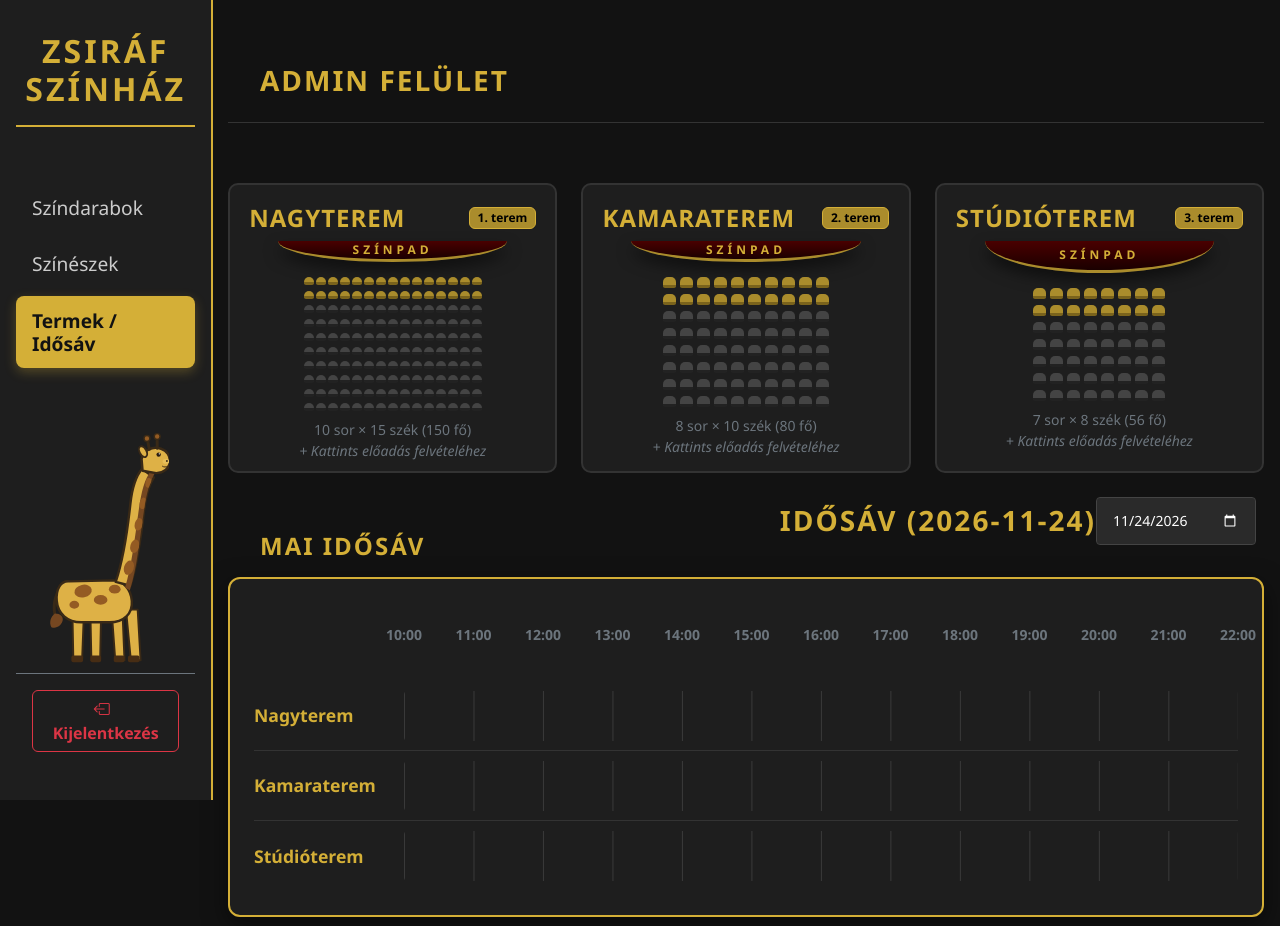
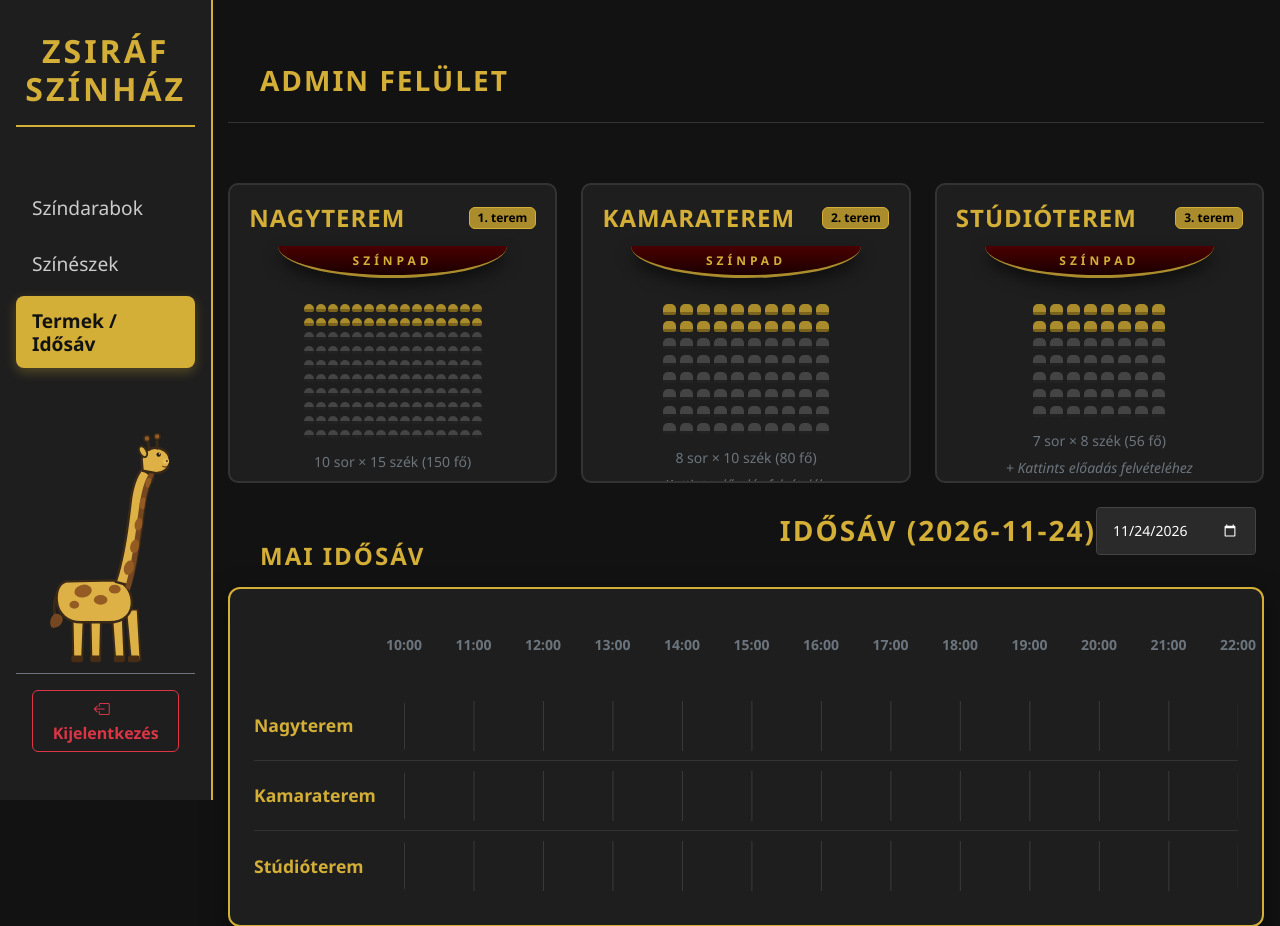
Before and after one commit to imremarci/szinhaz, a Spring Boot app: page /admin in a window 1280 px wide. Shown: the top 926 px of the page. Run offline with Spring Boot 4, Linux system fonts and the light colour scheme; a user stored in the database is signed in; data comes from the database, SQL or seed files in the repository.

Commit message:
Színpad javítása

```diff
--- a/src/main/resources/static/css/style.css
+++ b/src/main/resources/static/css/style.css
@@ -440,27 +440,30 @@ body.auth-body {
 .btn-close-white {
     filter: invert(1) grayscale(100%) brightness(200%);
 }
-/* --- TERMEK ÉS SZÍNPAD KÁRTYÁK --- */
+/* --- /* --- TERMEK ÉS SZÍNPAD KÁRTYÁK --- */
 .room-card {
     border: 2px solid #333;
-    height: 290px;
+    height: 300px;
     background-color: var(--theater-gray);
     cursor: pointer;
     transition: all 0.3s cubic-bezier(0.25, 0.8, 0.25, 1);
     display: flex;
     flex-direction: column;
-    justify-content: space-between;
+    justify-content: flex-start;
     align-items: center;
+    gap: 0.35rem;
     padding: 1.2rem;
     position: relative;
     overflow: hidden;
     border-radius: 10px;
 }
+
 .room-card:hover {
     transform: translateY(-5px);
     border-color: var(--theater-gold);
     box-shadow: 0 10px 25px rgba(212, 175, 55, 0.15);
 }
+
 .room-card h4 {
     color: var(--theater-gold);
     text-transform: uppercase;
@@ -471,6 +474,7 @@ body.auth-body {
 .stage {
     width: 80%;
     height: 32px;
+    flex-shrink: 0;
     background: linear-gradient(180deg, #4a0000 0%, #1a0000 100%);
     color: var(--theater-gold);
     font-size: 0.75rem;
@@ -483,60 +487,9 @@ body.auth-body {
     border-bottom: 3px solid #aa8c2c;
     box-shadow: 0 8px 15px rgba(0,0,0,0.5);
     transition: all 0.4s;
-    margin-bottom: 15px;
-}
-.room-card:hover .stage {
-    background: linear-gradient(180deg, var(--theater-red) 0%, #4a0000 100%);
-    border-bottom-color: var(--theater-gold);
-    box-shadow: 0 10px 20px rgba(212, 175, 55, 0.2);
-    text-shadow: 0 0 8px rgba(212, 175, 55, 0.6);
+    margin-bottom: 1.25rem; /* távolság a nézőtértől */
 }
 
-/* --- TERMEK ÉS SZÍNPAD KÁRTYÁK --- */
-.room-card {
-    border: 2px solid #333;
-    height: 290px;
-    background-color: var(--theater-gray);
-    cursor: pointer;
-    transition: all 0.3s cubic-bezier(0.25, 0.8, 0.25, 1);
-    display: flex;
-    flex-direction: column;
-    justify-content: space-between;
-    align-items: center;
-    padding: 1.2rem;
-    position: relative;
-    overflow: hidden;
-    border-radius: 10px;
-}
-.room-card:hover {
-    transform: translateY(-5px);
-    border-color: var(--theater-gold);
-    box-shadow: 0 10px 25px rgba(212, 175, 55, 0.15);
-}
-.room-card h4 {
-    color: var(--theater-gold);
-    text-transform: uppercase;
-    letter-spacing: 1px;
-}
-
-/* Színpad elem */
-.stage {
-    width: 80%;
-    height: 32px;
-    background: linear-gradient(180deg, #4a0000 0%, #1a0000 100%);
-    color: var(--theater-gold);
-    font-size: 0.75rem;
-    font-weight: bold;
-    letter-spacing: 4px;
-    display: flex;
-    align-items: center;
-    justify-content: center;
-    border-radius: 0 0 50% 50% / 0 0 100% 100%;
-    border-bottom: 3px solid #aa8c2c;
-    box-shadow: 0 8px 15px rgba(0,0,0,0.5);
-    transition: all 0.4s;
-    margin-bottom: 15px;
-}
 .room-card:hover .stage {
     background: linear-gradient(180deg, var(--theater-red) 0%, #4a0000 100%);
     border-bottom-color: var(--theater-gold);
@@ -550,6 +503,8 @@ body.auth-body {
     flex-direction: column;
     gap: 6px;
     align-items: center;
+    justify-content: center;
+    margin: 0 auto;
 }
 .seat-row {
     display: flex;
@@ -957,6 +912,8 @@ body.auth-body {
     display: flex;
     flex-direction: column;
     align-items: center;
+    justify-content: center;
+    gap: 1.5rem;
     overflow-x: auto;
 }
 
@@ -976,7 +933,7 @@ body.auth-body {
     border-radius: 0 0 50px 50px;
     border-bottom: 3px solid var(--theater-gold);
     box-shadow: 0 10px 20px rgba(0,0,0,0.5);
-    margin-bottom: 3rem;
+    margin-bottom: 0;
 }
 
 .seat-large:hover:not(.taken) {
--- a/src/main/resources/templates/eloadas.html
+++ b/src/main/resources/templates/eloadas.html
@@ -91,7 +91,7 @@
                             <div class="stage-large w-100">SZÍNPAD</div>
 
                             <!-- Ülésrend (Nézőtér) -->
-                            <div class="auditorium-large my-4">
+                            <div class="auditorium-large">
 
                                 <!-- 1. NAGYTEREM (10 sor, 15 szék) -->
                                 <!-- Elrendezés: 4 szék | folyosó | 7 szék | folyosó | 4 szék -->
```
